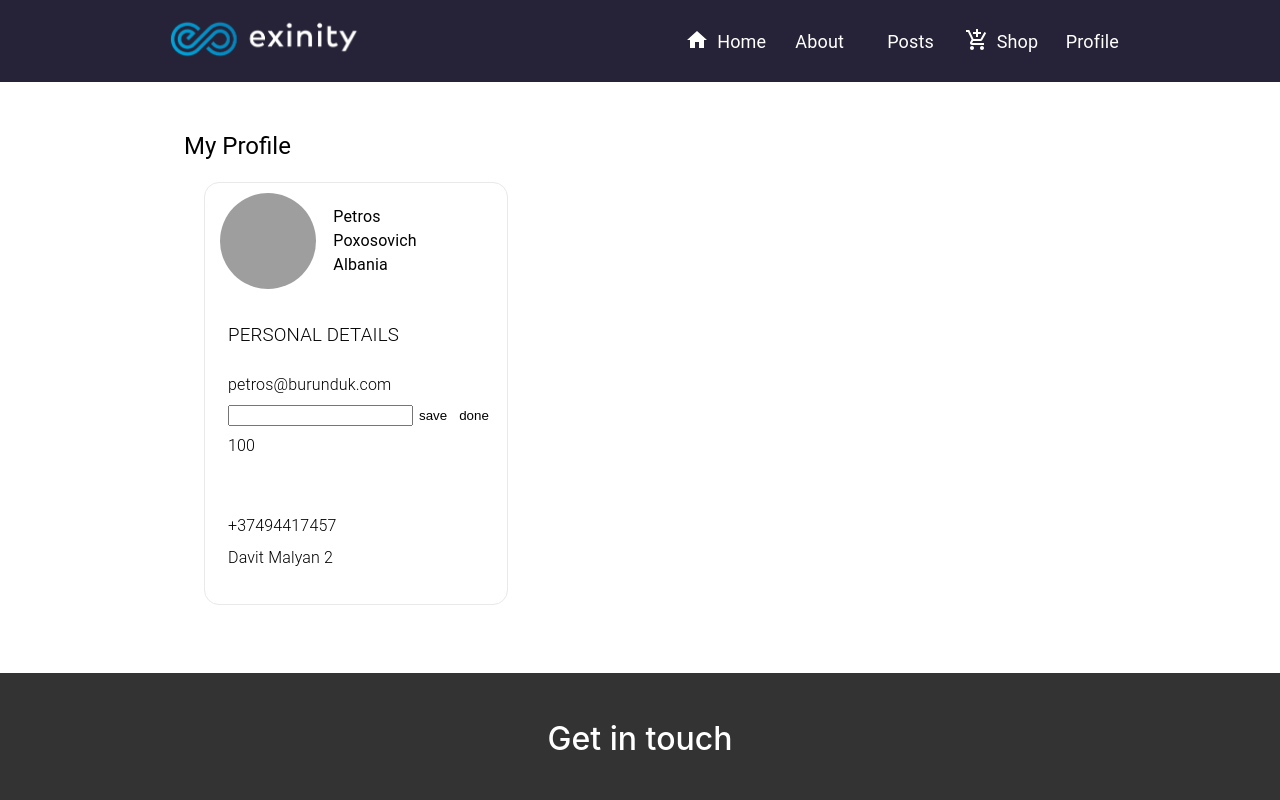
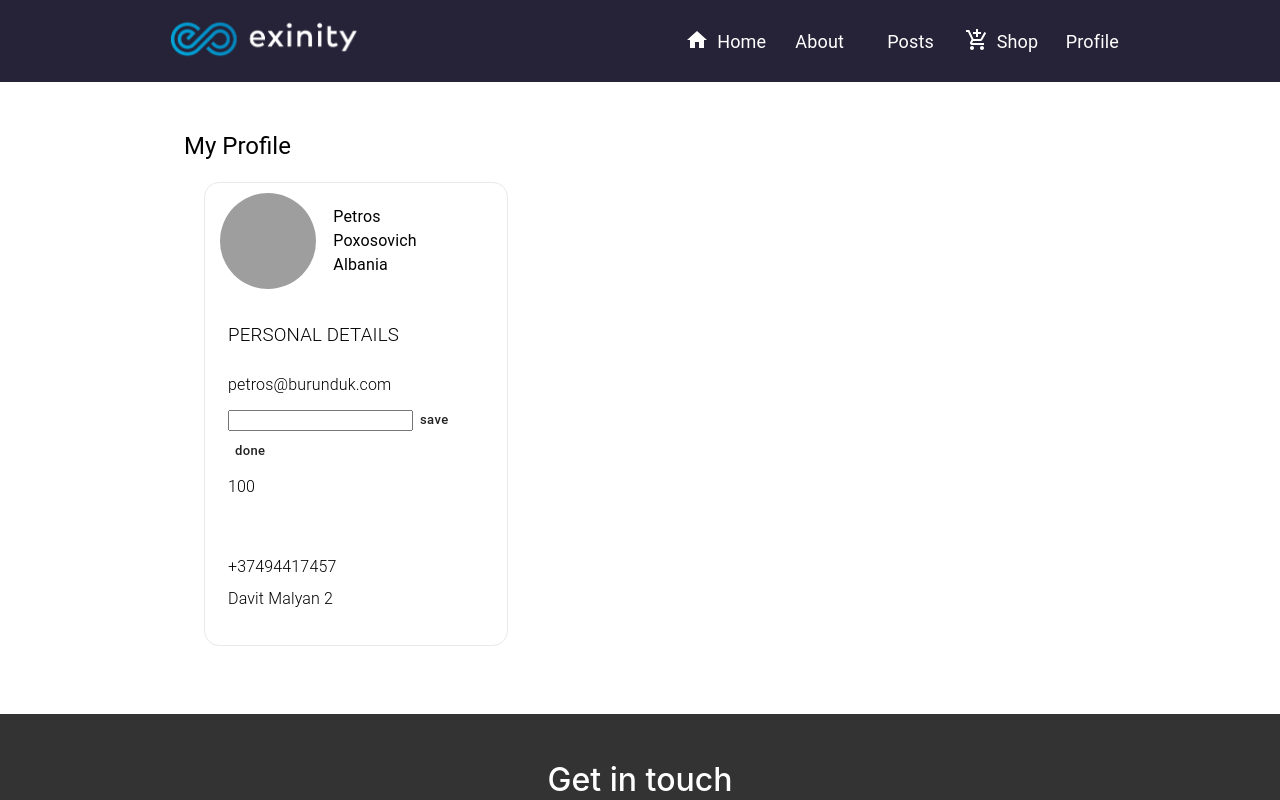
Before and after one commit to Lilit1523/reduxexample, a React (Create React App) app: page /profile in a window 1280 px wide. Both pictures are taken after a click on the button "edit". Shown: the top 800 px of the page. Built offline with nearby package versions, Linux system fonts and the light colour scheme; grey boxes are pictures that could not be loaded.

Commit message:
removed unnecessary styles

```diff
--- a/src/App.css
+++ b/src/App.css
@@ -28,10 +28,6 @@
   color: #61dafb;
 }
 
-button:hover {
-  color: #31b1dc;
-}
-
 @keyframes App-logo-spin {
   from {
     transform: rotate(0deg);
--- a/src/components/Profile.js
+++ b/src/components/Profile.js
@@ -76,8 +76,6 @@ const Profile = () => {
 						<UserShortContacts key={index} user={user} />
 					  ))}
 
-
-
 				</Grid>
 			</Container>
 		</Typography>
--- a/src/components/my-profile/inputEditText.js
+++ b/src/components/my-profile/inputEditText.js
@@ -1,16 +1,10 @@
 import React, { Component, useState } from 'react';
-import Box from '@material-ui/core/Box';
+import { Box, Grid, Button } from '@material-ui/core';
 
 const btn = {
-	background: '#fff',
-	border: 'none',
-	outline: 'none',
-	cursor: 'pointer'
-}
-
-const flexBlock = {
-	display: 'flex',
-	justifyContent: 'space-between',
+	textTransform: 'none',
+	minWidth: 'fit-content',
+	margin: '0 2px'
 }
 
 class InputEditText extends Component {
@@ -36,7 +30,6 @@ class InputEditText extends Component {
 	    this.setState({
 	      inputValue: input
 		});
-
 	}
 	render() {
 		let userIsEditing = this.state.userIsEditing;
@@ -44,21 +37,24 @@ class InputEditText extends Component {
 
 	    if (userIsEditing) {
 	        return (
-	          <div style={flexBlock}>
+				<Grid container
+				alignItems="center">
 					<TextInput
 					saveInput={ this.saveInput }
 					/>
-	            <button onClick={ this.toggleEditing } style={btn}>done</button>
-	          </div>
+					<Button size="small" onClick={ this.toggleEditing } style={btn}>done</Button>
+	          	</Grid>
 	        )
 	    }
 		return (
-			<div style={flexBlock}>
+			<Grid container
+				alignItems="center"
+				justify="space-between">
 		        <TextField
 		          text={ password }
 		        />
-		        <button onClick={ this.toggleEditing } style={btn}>edit</button>
-		    </div>
+		        <Button size="small" onClick={ this.toggleEditing } style={btn}>edit</Button>
+		    </Grid>
 		);
 	}
 }
@@ -76,12 +72,12 @@ class TextInput extends Component {
 	render() {
 	    let label = this.props.label;
 	    return (
-	      <div style={flexBlock}>
+			<div>
 				<input
 				type="text"
 				ref={this.inputRef}
 				/>
-	        <button onClick={ this.handleInput } style={btn}>save</button>
+				<Button size="small" onClick={ this.handleInput } style={btn}>save</Button>
 	      </div>
 	    )
 	}
```
Lines whose indentation alone changed are shown as unchanged.
